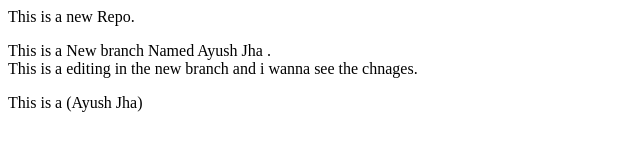
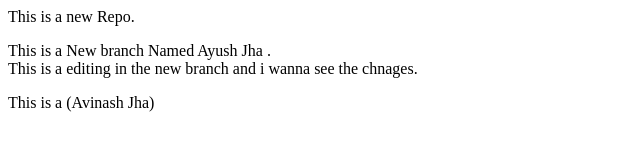
Before and after one commit to aayushjha0905/LocalRepo, a plain HTML site: page index.html in a window 1280 px wide. Shown: the full height of the page, 0-640 px from the left. Drawn offline with Linux system fonts and the light colour scheme.

```diff
--- a/index.html
+++ b/index.html
@@ -1,3 +1,3 @@
 <p>This is a new Repo.</p>
 <p>This is a New branch Named Ayush Jha . <br> This is a editing in the new branch and i wanna see the chnages. </p>
-<p>This is a (Ayush Jha)</p>
+<p>This is a (Avinash Jha)</p>
```
